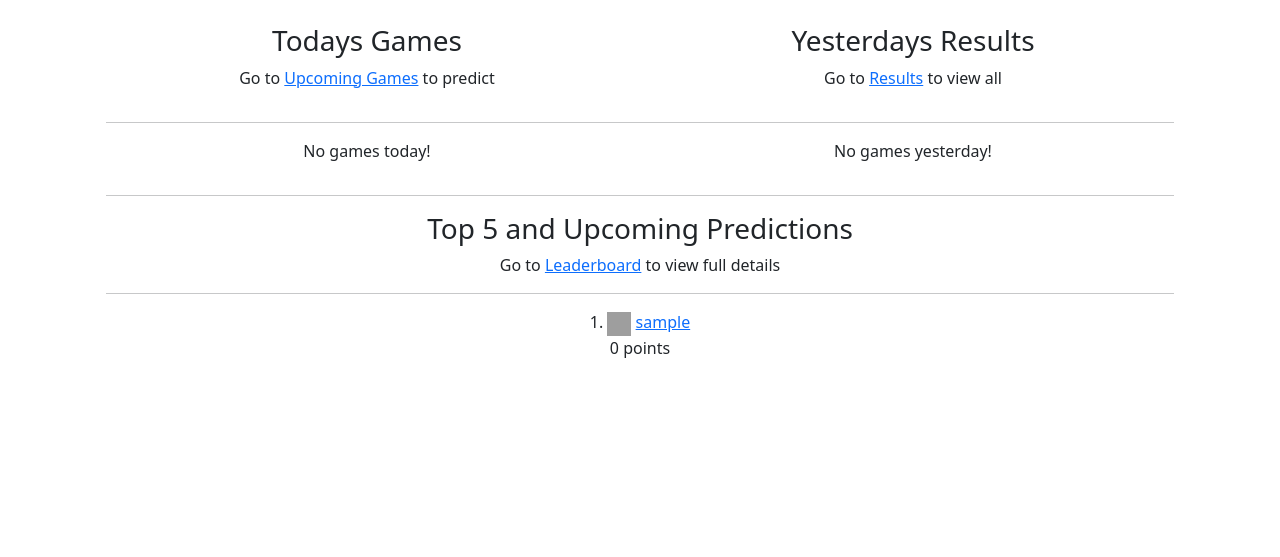
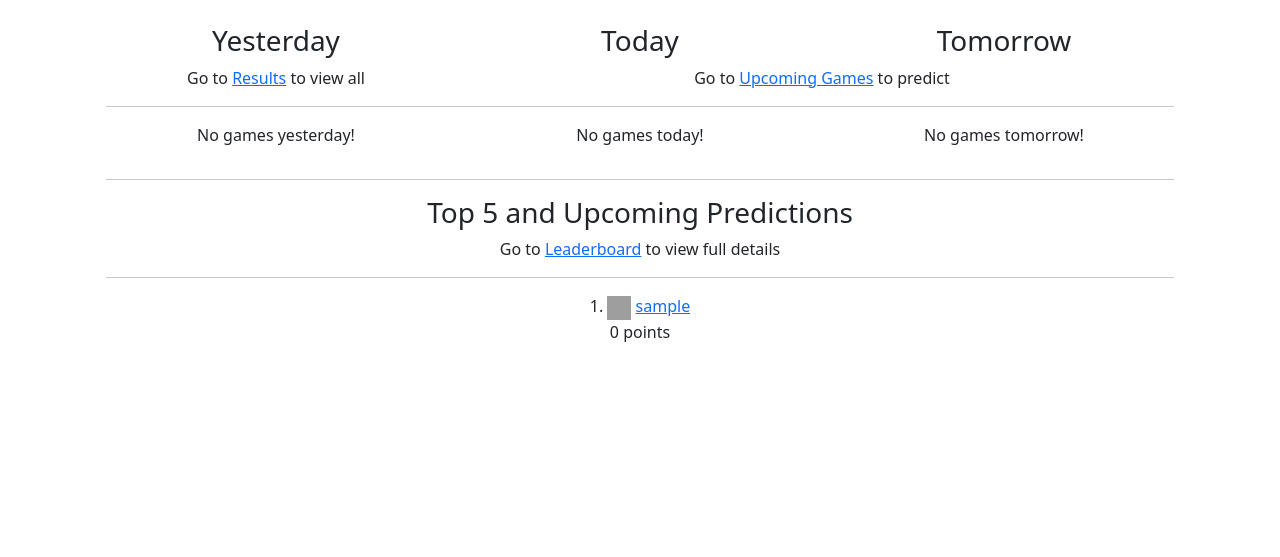
Before and after one commit to EssithAbertay/worldcup_predictions, a Flask app: page / in a window 1280 px wide. Shown: the part 56-613 px from the top of the page. Run offline with Flask 3, Linux system fonts and the light colour scheme; the visitor is signed in with stand-in values (Sample User, id 1); data comes from the database, SQL or seed files in the repository; data that the repository does not hold is empty; some libraries are stand-ins or nearby versions; grey boxes are pictures that could not be loaded.

Commit message:
Updates to home page, added tomorrow

```diff
--- a/app/routes.py
+++ b/app/routes.py
@@ -22,6 +22,7 @@ from PIL import Image
 def index():
     todays = db.session.scalars(sa.select(Game).where(func.date(Game.kickoff) == date.today()).order_by(Game.kickoff.asc())).all()
     yesterdays = db.session.scalars(sa.select(Game).where(func.date(Game.kickoff) == (date.today() - timedelta(days=1))).order_by(Game.kickoff.asc())).all()
+    tomorrows = db.session.scalars(sa.select(Game).where(func.date(Game.kickoff) == (date.today() + timedelta(days=1))).order_by(Game.kickoff.asc())).all()
 
     users = db.session.scalars(sa.select(User).order_by(User.points.desc()).limit(5)).all()
 
@@ -33,7 +34,7 @@ def index():
 
         leaderboard.append(TopUser(user=user,predictions=predictions))
 
-    return render_template('index.html', title='Home', todays=todays, yesterdays=yesterdays, leaderboard=leaderboard)
+    return render_template('index.html', title='Home', todays=todays, yesterdays=yesterdays, tomorrows=tomorrows, leaderboard=leaderboard)
 
 @app.route('/login', methods=['GET', 'POST'])
 def login():
--- a/app/templates/index.html
+++ b/app/templates/index.html
@@ -3,17 +3,42 @@
 {% block content %}
     <div class="container text-center">
         <div class = "row">
-            <div class="col">
-                <h3>Todays Games</h3> <p>Go to <a href="{{url_for('upcoming_games')}}">Upcoming Games</a> to predict</p>
+            <div class="col-4">
+                <h3>Yesterday</h3>
             </div>
-            <div class="col">
-                <h3>Yesterdays Results</h3> <p>Go to <a href="{{url_for('results')}}">Results</a> to view all</p>
+            <div class="col-4">
+                <h3>Today</h3>
+            </div>
+            <div class="col-4">
+                <h3>Tomorrow</h3>
+            </div>
+        </div>
+        <div class = "row fs-6">
+            <div class="col-4">
+                Go to <a href="{{url_for('results')}}">Results</a> to view all
+            </div>
+            <div class="col-8">
+                Go to <a href="{{url_for('upcoming_games')}}">Upcoming Games</a> to predict
             </div>
         </div>
         <hr>
         <div class = "row">
-            <div class="col">
 
+            <div class="col-4">
+                 {% if not yesterdays %}
+                    <div class="row">
+                        <div class="col"> <p>No games yesterday!</p>
+                        </div>
+                    </div>
+                {%endif%}
+
+                {% for game in yesterdays %}
+                    <div class="fs-6 py-0 my-0">{{ game.kickoff.strftime('%H:%M') }}</div>
+                    {% include '_result.html'%}
+                {% endfor %}
+            </div>
+
+           <div class="col-4">
                 <div class="container text-center">
 
                     {% if not todays %}
@@ -23,28 +48,28 @@
                         </div>
                     {%endif%}
                     {% for game in todays %}
-                        <div class="row">
-                            <div class="col"> <p>{{game.kickoff.time()}}</p> </div>
-                            <div class="col"> <p>{{game.home_team}} - {{game.away_team}} </p> </div>
-                        </div>
+                        <div class="fs-6 py-0 my-0">{{ game.kickoff.strftime('%H:%M') }}</div>
+                        {% include '_upcoming.html'%}
                     {% endfor %}
                 </div>
             </div>
 
-            <div class="col">
-                 {% if not yesterdays %}
-                    <div class="row">
-                        <div class="col"> <p>No games yesterday!</p>
+            <div class="col-4">
+                <div class="container text-center">
+
+                    {% if not tomorrows %}
+                      <div class="row">
+                            <div class="col"> <p>No games tomorrow!</p>
+                            </div>
                         </div>
-                    </div>
-                {%endif%}
+                    {%endif%}
+                    {% for game in tomorrows %}
+                        <div class="fs-6 py-0 my-0">{{ game.kickoff.strftime('%H:%M') }}</div>
+                        {% include '_upcoming.html'%}
+                    {% endfor %}
+                </div>
+            </div>
 
-                {% for game in yesterdays %}
-                    <div class = "row">
-                        <p>{{game.home_team}} {{game.home_score}} - {{game.away_score}} {{game.away_team }}</p>
-                    </div>
-                {% endfor %}
-            </div>
         </div>
 
         <hr>
```
Also changed, not shown: app/templates/_result.html (added, +13 -0 lines), app/templates/_upcoming.html (added, +13 -0 lines).
